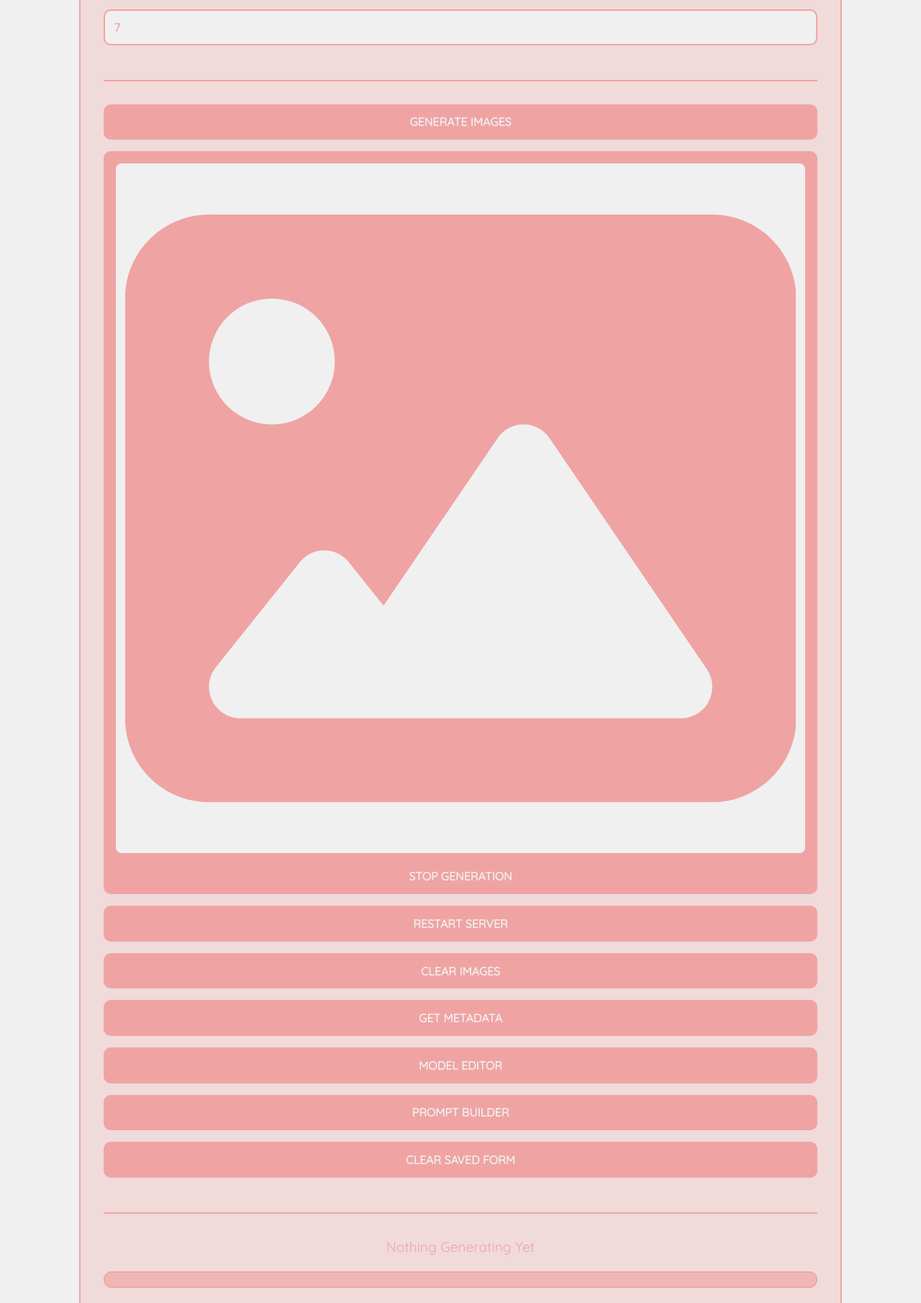
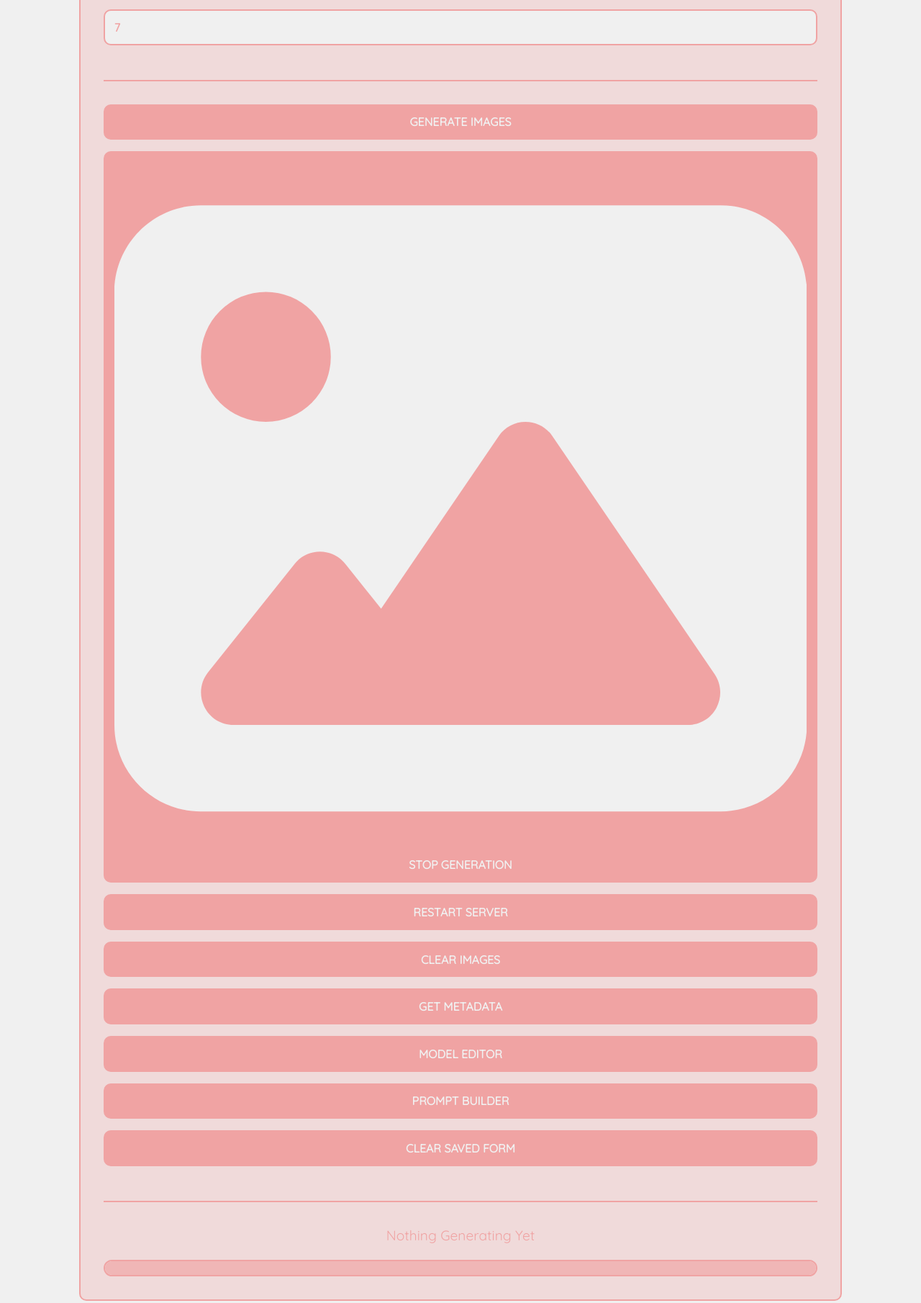
Before and after one commit to umittadelen/TextToImage, a Flask app: page / in a window 1280 px wide. Shown: the part 2270-4080 px from the top of the page at 72% size. Run offline with Flask 3, Linux system fonts and the light colour scheme; some libraries are stand-ins or nearby versions.

Commit message:
Update styles-new.css

```diff
--- a/static/css/styles-new.css
+++ b/static/css/styles-new.css
@@ -84,8 +84,7 @@ label {
 input,
 textarea,
 select,
-button,
-svg {
+button {
     font-size: 1em;
     font-family: var(--font-family);
     padding: 0.8em;
```
